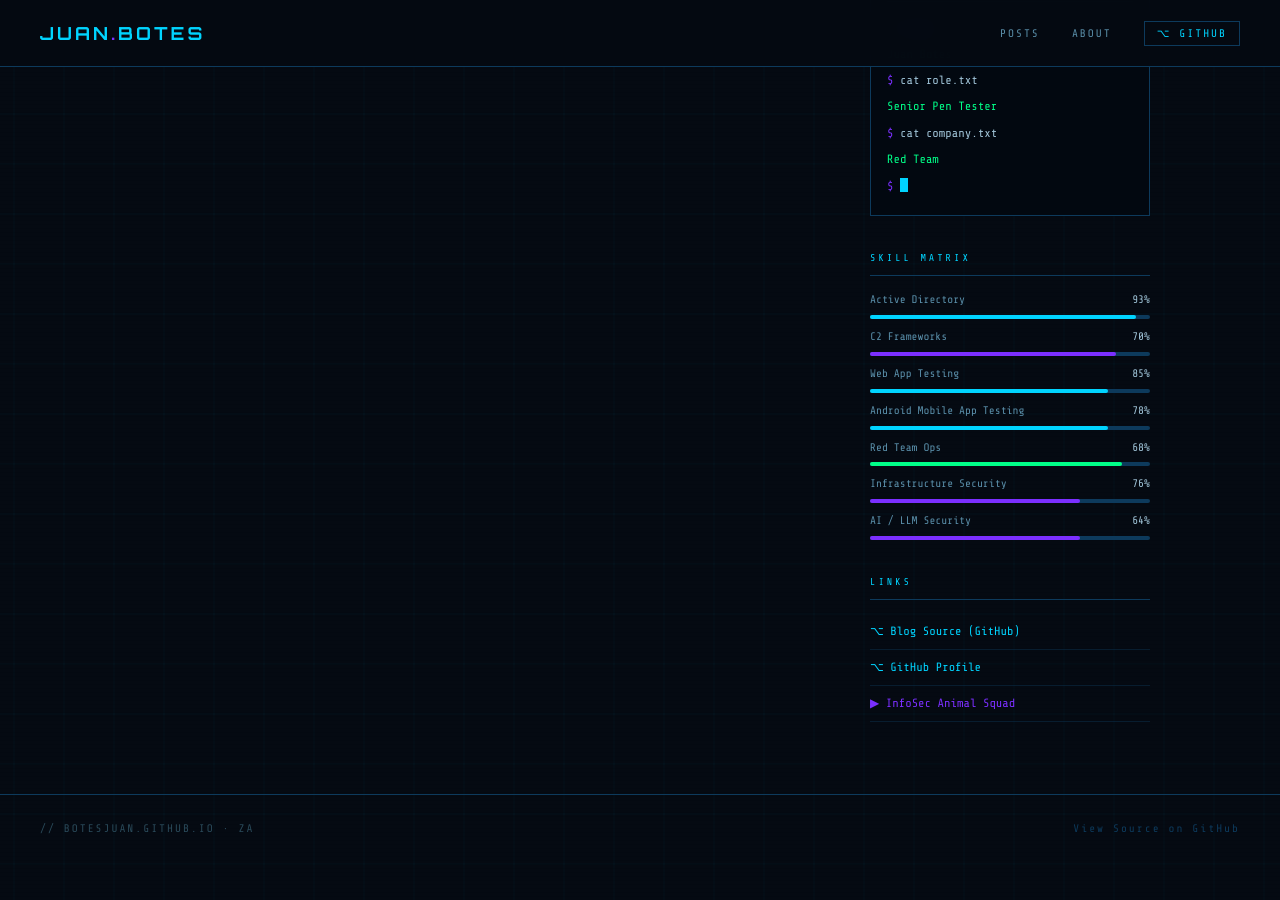
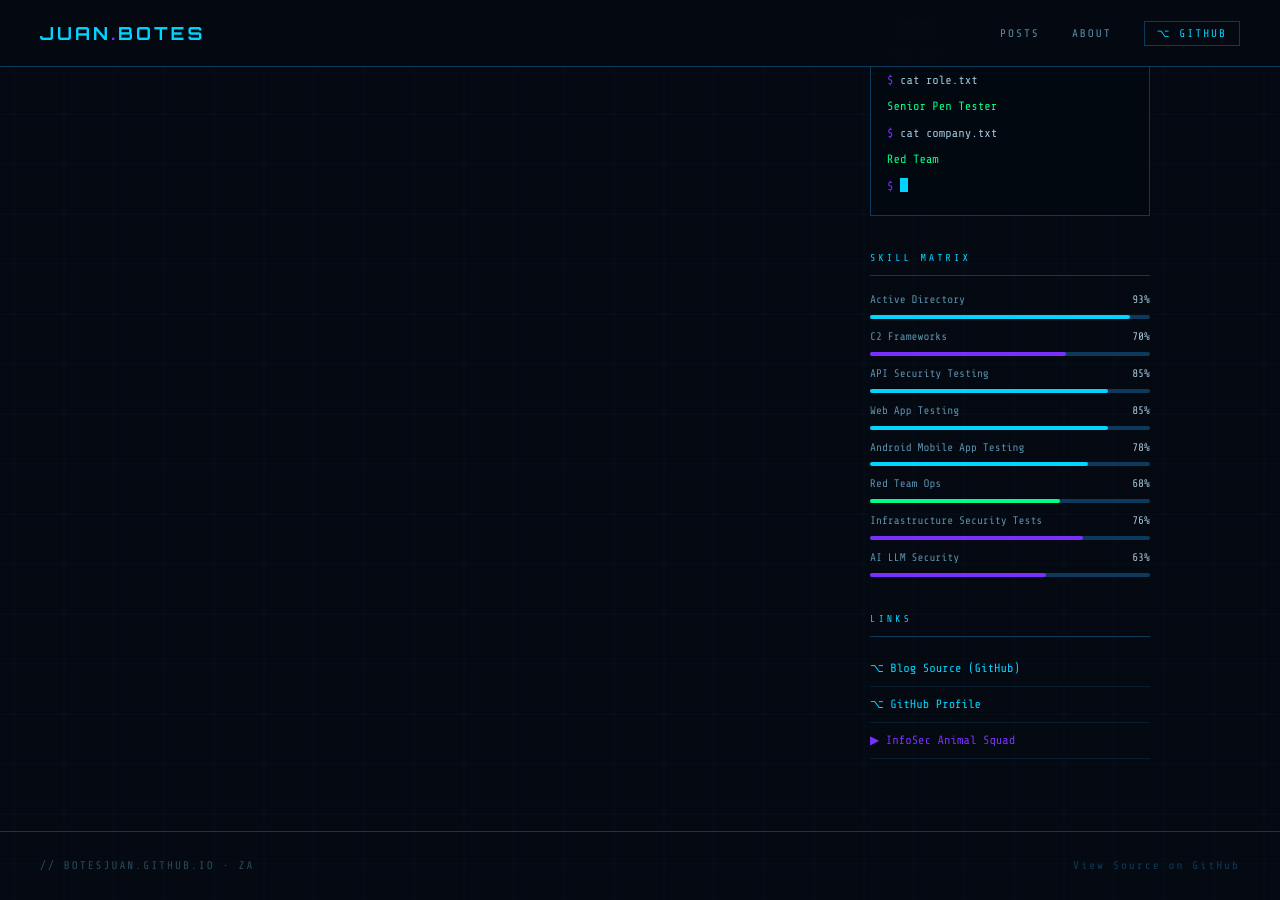
Before and after one commit to botesjuan/botesjuan.github.io, a Jekyll site: the page index.html, which Jekyll copies as it is, in a window 1280 px wide and 900 px high, scrolled down 979 px. Built offline with Jekyll 4.4.1, drawn with Linux system fonts in a browser that asks for light colours; before the commit the page ends 1843 px from its top, so only the background shows below that.

Commit message:
Update index.html

```diff
--- a/index.html
+++ b/index.html
@@ -291,11 +291,15 @@
       <div class="sidebar-title">Skill Matrix</div>
       <div class="threat-bar">
         <div class="threat-label">Active Directory <span>93%</span></div>
-        <div class="bar-track"><div class="bar-fill fill-cyan" style="width:95%"></div></div>
+        <div class="bar-track"><div class="bar-fill fill-cyan" style="width:93%"></div></div>
       </div>
       <div class="threat-bar">
         <div class="threat-label">C2 Frameworks <span>70%</span></div>
-        <div class="bar-track"><div class="bar-fill fill-purple" style="width:88%"></div></div>
+        <div class="bar-track"><div class="bar-fill fill-purple" style="width:70%"></div></div>
+      </div>
+      <div class="threat-bar">
+        <div class="threat-label">API Security Testing <span>85%</span></div>
+        <div class="bar-track"><div class="bar-fill fill-cyan" style="width:85%"></div></div>
       </div>
       <div class="threat-bar">
         <div class="threat-label">Web App Testing <span>85%</span></div>
@@ -303,19 +307,19 @@
       </div>
       <div class="threat-bar">
         <div class="threat-label">Android Mobile App Testing <span>78%</span></div>
-        <div class="bar-track"><div class="bar-fill fill-cyan" style="width:85%"></div></div>
+        <div class="bar-track"><div class="bar-fill fill-cyan" style="width:78%"></div></div>
       </div>
       <div class="threat-bar">
         <div class="threat-label">Red Team Ops <span>68%</span></div>
-        <div class="bar-track"><div class="bar-fill fill-green" style="width:90%"></div></div>
+        <div class="bar-track"><div class="bar-fill fill-green" style="width:68%"></div></div>
       </div>
       <div class="threat-bar">
-        <div class="threat-label">Infrastructure Security <span>76%</span></div>
-        <div class="bar-track"><div class="bar-fill fill-purple" style="width:75%"></div></div>
+        <div class="threat-label">Infrastructure Security Tests<span>76%</span></div>
+        <div class="bar-track"><div class="bar-fill fill-purple" style="width:76%"></div></div>
       </div>
       <div class="threat-bar">
-        <div class="threat-label">AI / LLM Security <span>64%</span></div>
-        <div class="bar-track"><div class="bar-fill fill-purple" style="width:75%"></div></div>
+        <div class="threat-label">AI LLM Security <span>63%</span></div>
+        <div class="bar-track"><div class="bar-fill fill-purple" style="width:63%"></div></div>
       </div>
     </div>
 
```
